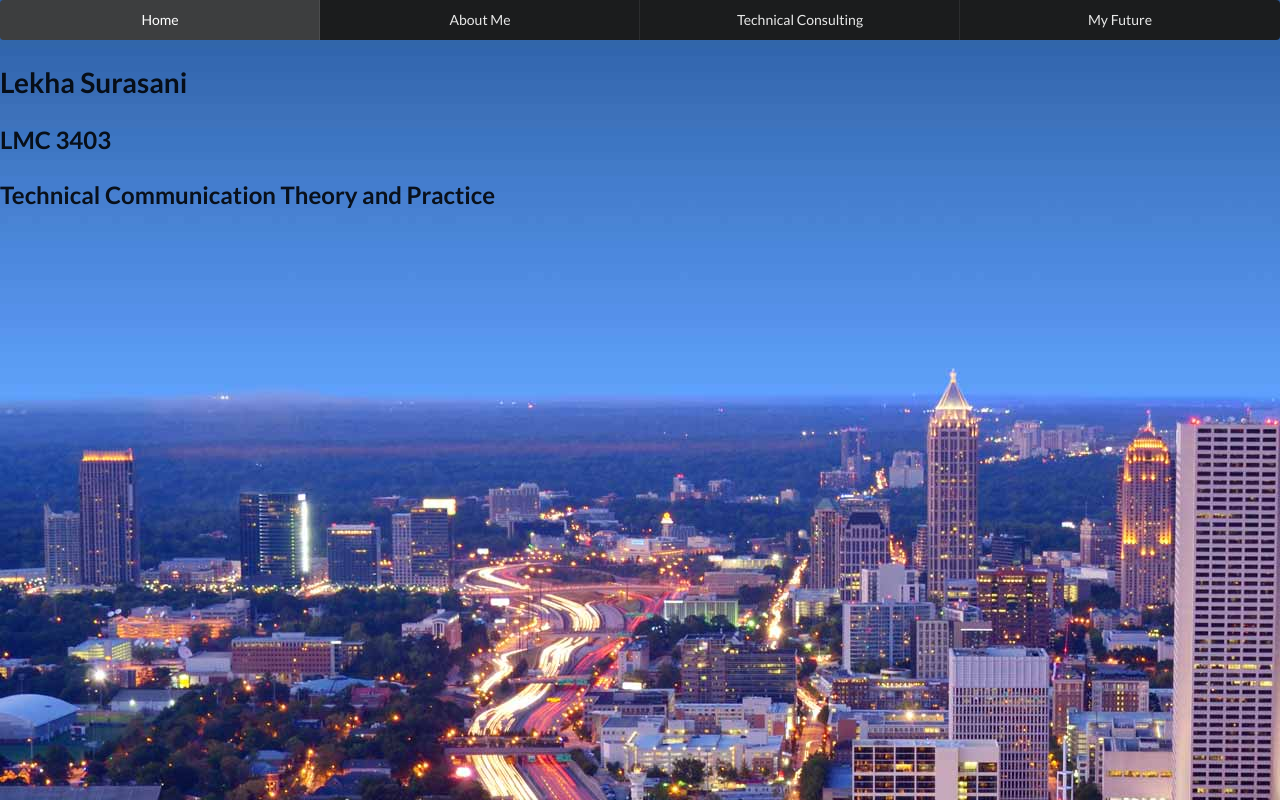
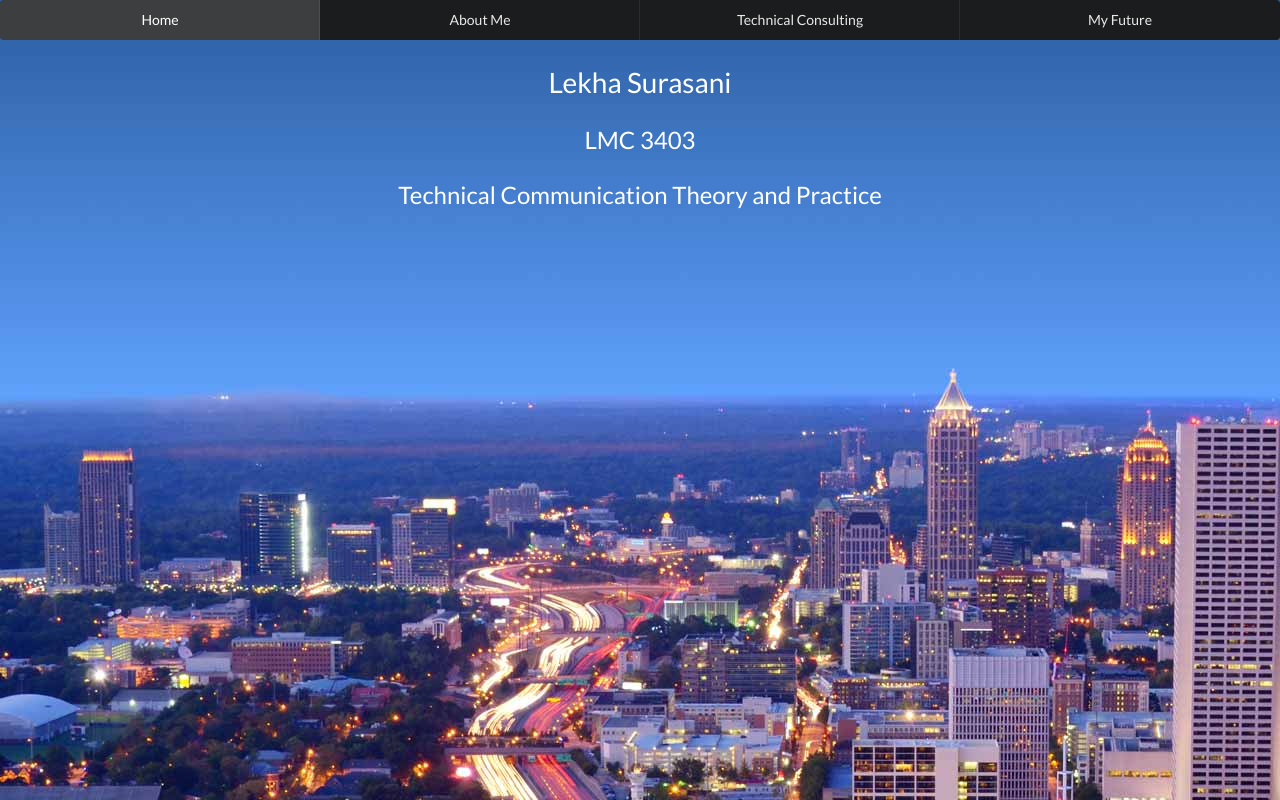
Before and after one commit to lsurasani/lmc3403, a plain HTML site: page index.html in a window 1280 px wide. Drawn offline with Linux system fonts and the light colour scheme.

Commit message:
headings to main page

```diff
--- a/index.html
+++ b/index.html
@@ -17,9 +17,9 @@
             <a class="item">Technical Consulting</a>
             <a class="item">My Future</a>
         </div>
-        <h1 class="ui header" id="center white thin">Lekha Surasani</h1>
-        <h2 class="ui header" id="center white thin">LMC 3403</h2>
-        <h2 class="ui header" id="center white thin">Technical Communication Theory and Practice</h2>
+        <h1 class="ui header" id="title">Lekha Surasani</h1>
+        <h2 class="ui header" id="title">LMC 3403</h2>
+        <h2 class="ui header" id="title">Technical Communication Theory and Practice</h2>
     </body>
 
 </html>
--- a/styles.css
+++ b/styles.css
@@ -2,14 +2,8 @@ body {
     background-image: url("atlanta.jpg");
 }
 
-#center {
+#title {
     text-align: center;
-}
-
-#white {
     color: white;
-}
-
-#thin {
     font-weight: 200;
 }
```
